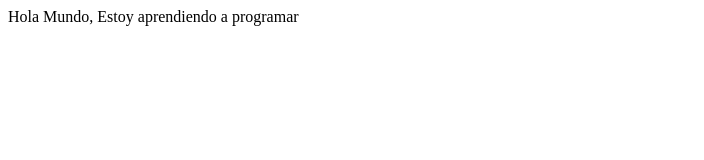
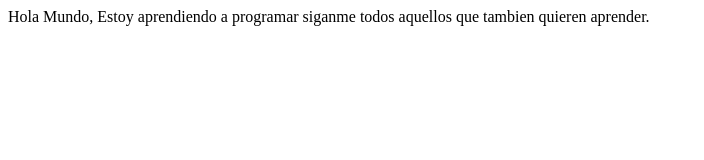
Before and after one commit to OnixcodeAB/Java, a plain HTML site: page index.html in a window 1280 px wide. Shown: the whole page, without its empty margins (0-704 px from the left). Drawn offline with Linux system fonts and the light colour scheme.

```diff
--- a/index.html
+++ b/index.html
@@ -9,6 +9,7 @@
 <body>
     <article>
         Hola Mundo, Estoy aprendiendo a programar
+        siganme todos aquellos que tambien quieren aprender.
     </article>
 </body>
 </html>
```
